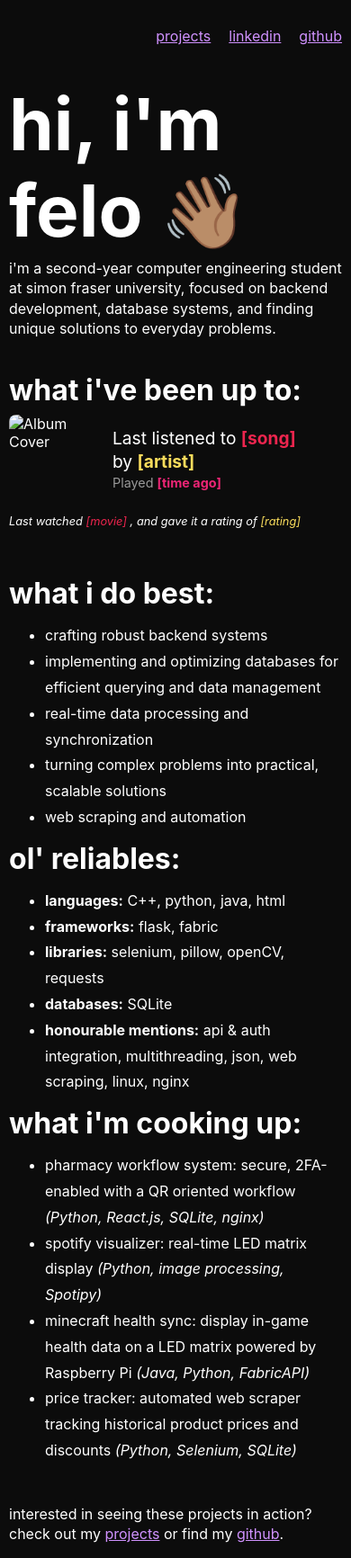
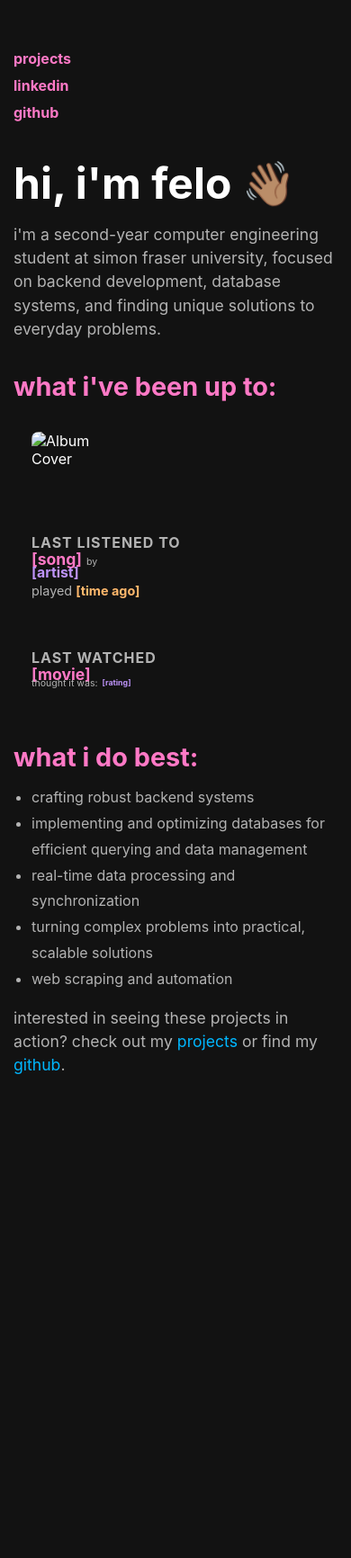
Before and after one commit to felomousa/felomousa.github.io, a Jekyll site: the page index.html, which Jekyll copies as it is, in a window 390 px wide. Shown: the whole page at 90% size. Built offline with Jekyll 4.4.1, drawn with Linux system fonts in a browser that asks for light colours; after the commit the page ends 1228 px from its top, so only the background shows below that.

Commit message:
mobile support

```diff
--- a/index.html
+++ b/index.html
@@ -3,6 +3,7 @@
 
 <head>
     <meta charset="UTF-8">
+    <meta name="viewport" content="width=device-width, initial-scale=1.0">
     <title>fgm</title>
     <link rel="preconnect" href="https://fonts.googleapis.com">
     <link rel="stylesheet" href="style.css">
@@ -17,40 +18,37 @@
         </nav>
         <section id="about">
             <br> <br>
-            <h1>hi, i'm felo 👋🏽</h1>
-            <p>i'm a second-year computer engineering student at simon fraser university, focused on backend development, database systems, and finding unique solutions to everyday problems.</p><br>
+            <h1><span class="highlight" style="color:white">hi, i'm</span> felo 👋🏽</h1>
+            <p>i'm a second-year computer engineering student at simon fraser university, focused on backend development, database systems, and finding unique solutions to everyday problems.</p>
 
 
             <h2>what i've been up to:</h2>
-            <section id="spotify-status">
-                <div class="spotify-card" style="margin-top: -5px; display: flex; align-items: center;">
-                    <img id="album-cover" src="" alt="Album Cover" style="width: 100px; height: 100px; border-radius: 8px; margin-right: 15px;">
-                    <div>
-                        <p style="margin: 0; font-size: 1.2em;">
-                            Last listened to <span id="song-name" style="color: #ED254E; font-weight: bold;">[song]</span> <br>
-                            by <span id="artist-name" style="color: #F9DC5C; font-weight: bold;">[artist]</span>
-                        </p>
-                        <p style="margin: 0; font-size: 0.9em; color: #999;">
-                            Played <span id="time-ago" style="color: #ed2575; font-weight: bold;">[time ago]</span>
-                        </p>
-                    </div>
+            <br>
+            <section id="spotify-status" class="media-card spotify-card">
+                <img id="album-cover" src="" alt="Album Cover" class="media-image">
+                <div class="media-content">
+                    <h3 class="media-title">last listened to</h3>
+                    <p class="song-info">
+                        <span id="song-name" class="highlight-primary">[song]</span>
+                        <span class="by">by</span><br>
+                        <span id="artist-name" class="highlight-secondary">[artist]</span>
+                    </p>
+                    <p class="time-info">
+                        played <span id="time-ago" class="highlight-tertiary">[time ago]</span>
+                    </p>
                 </div>
             </section>
 
-
-            <section id="netflix-status">
-                <div class="netflix-card" style="border-radius: 12px; margin-top: 10px; display: flex; align-items: center;">
-                    <div>
-                        <p style="margin: 0; font-size: 0.8em;font-style:italic;">
-                            Last watched <span id="netflix-title" style="color: #ED254E;">[movie]</span>
-                            , and gave it a rating of <span id="netflix-rating" style="color: #F9DC5C;">[rating]</span>
-                        </p>
-                    </div>
+            <section id="netflix-status" class="media-card netflix-card">
+                <div class="media-content">
+                    <h3 class="media-title">last watched</h3>
+                    <p class="movie-info">
+                        <span id="netflix-title" class="highlight-primary">[movie]</span><br>
+                        <span id="rating-text">thought it was:</span>
+                        <span id="netflix-rating" class="highlight-secondary">[rating]</span>
+                    </p>
                 </div>
             </section>
-
-            <br><br>
-
             <h2>what i do best:</h2>
             <ul>
                 <li>crafting robust backend systems</li>
@@ -60,24 +58,10 @@
                 <li>web scraping and automation</li>
             </ul>
 
-            <h2>ol' reliables:</h2>
-            <ul>
-                <li><strong>languages:</strong> C++, python, java, html</li>
-                <li><strong>frameworks:</strong> flask, fabric</li>
-                <li><strong>libraries:</strong> selenium, pillow, openCV, requests</li>
-                <li><strong>databases:</strong> SQLite</li>
-                <li><strong>honourable mentions:</strong> api & auth integration, multithreading, json, web scraping, linux, nginx</li>
+
             </ul>
 
-            <h2>what i'm cooking up:</h2>
-            <ul>
-                <li>pharmacy workflow system: secure, 2FA-enabled with a QR oriented workflow <i>(Python, React.js, SQLite, nginx)</i></li>
-                <li>spotify visualizer: real-time LED matrix display <i>(Python, image processing, Spotipy)</i></li>
-                <li>minecraft health sync: display in-game health data on a LED matrix powered by Raspberry Pi <i>(Java, Python, FabricAPI)</i></li>
-                <li>price tracker: automated web scraper tracking historical product prices and discounts <i>(Python, Selenium, SQLite)</i></li>
-            </ul>
-
-            <br><br><p>interested in seeing these projects in action? check out my <a href="projects.html">projects</a> or find my <a href="https://github.com/felomousa/" target="_blank">github</a>.</p>
+            <p>interested in seeing these projects in action? check out my <a href="projects.html">projects</a> or find my <a href="https://github.com/felomousa/" target="_blank">github</a>.</p>
 
         </section>
     </div>
--- a/script.js
+++ b/script.js
@@ -1,9 +1,19 @@
-// Helper function to calculate time ago
+function isMobile() {
+    return /Android|webOS|iPhone|iPad|iPod|BlackBerry|IEMobile|Opera Mini/i.test(navigator.userAgent);
+}
+
+function redirectToMobile() {
+    if (isMobile() && !window.location.href.includes('mobile-index.html')) {
+        window.location.href = 'mobile-index.html';
+    }
+}
+
+redirectToMobile();
+
 function timeAgo(date) {
     const now = new Date();
     const timePlayed = new Date(date);
-    const diff = Math.abs(now - timePlayed); // Difference in milliseconds
-
+    const diff = Math.abs(now - timePlayed);
     const minutes = Math.floor(diff / (1000 * 60));
     const hours = Math.floor(diff / (1000 * 60 * 60));
 
@@ -16,18 +26,14 @@ function timeAgo(date) {
     }
 }
 
-// Fetch data from the Spotify API
 fetch('https://callback.felomousa.com/spotify')
     .then(response => response.json())
     .then(data => {
-        // Update album cover
         document.getElementById('album-cover').src = data.album_cover_url;
 
-        // Update song name, artist name, and album name
         document.getElementById('song-name').textContent = data.song_name;
         document.getElementById('artist-name').textContent = data.artist_name;
 
-        // Calculate and update time played
         document.getElementById('time-ago').textContent = timeAgo(data.time_played);
     })
     .catch(error => {
@@ -35,11 +41,9 @@ fetch('https://callback.felomousa.com/spotify')
     });
 
 
-// Fetch data from the Netflix (Letterboxd) API
 fetch('https://callback.felomousa.com/netflix')
     .then(response => response.json())
     .then(data => {
-        // Update movie title and rating
         document.getElementById('netflix-title').textContent = data.title;
         document.getElementById('netflix-rating').textContent = data.rating;
     })
--- a/style.css
+++ b/style.css
@@ -1,190 +1,220 @@
+:root {
+    --bg-color: #121212;
+    --bg-gradient-start: #1e1e1e;
+    --bg-gradient-end: #2d2d2d;
+    --text-primary: #ffffff;
+    --text-secondary: #b3b3b3;
+    --accent-primary: #ff79c6;
+    /* Changed from green to pink */
+    --accent-secondary: #bd93f9;
+    /* Changed to purple */
+    --accent-tertiary: #ffb86c;
+    --hover-color: #8be9fd;
+    --link-color: #00b7ff;
+    --link-hover-color: #ff79c6;
+}
+
 body {
-    background-color: #0c0c0c;
-    color: #ffffff;
+    background-color: var(--bg-color);
+    color: var(--text-primary);
     font-family: 'Inter', Arial, sans-serif;
     margin: 0;
     padding: 0;
 }
 
-html,
-body,
-div,
-span,
-applet,
-object,
-iframe,
-h1,
-h2,
-h3,
-h4,
-p,
-blockquote,
-pre,
-a,
-abbr,
-acronym,
-address,
-big,
-cite,
-code,
-del,
-dfn,
-em,
-img,
-ins,
-kbd,
-q,
-s,
-samp,
-small,
-strong,
-sub,
-sup,
-tt,
-var,
-b,
-u,
-i,
-center,
-dl,
-dt,
-dd,
-ol,
-ul,
-li,
-fieldset,
-form,
-label,
-legend {
-    margin: 0;
-    padding: 0;
-    border: 0;
-}
-
-
-ul,
-ol {
-    margin: 0 0 0 20px;
-    padding: 0;
-}
-
-li {
-    margin-left: 20px;
-    list-style-position: outside;
-    list-style-type: disc;
-    line-height: 1.8;
-}
-
 .container {
     max-width: 750px;
     margin: 0 auto;
-    padding: 10px;
     text-align: left;
+    padding: 20px;
 }
 
-a {
-    color: #d092ff;
-    text-decoration: none;
-    text-decoration: underline;
+nav {
+    display: flex;
+    justify-content: flex-end;
+    gap: 20px;
+    margin-top: 40px;
 }
 
-a:hover {
-    text-decoration: underline;
-    color: #ff3939;
+nav a {
+    color: var(--accent-primary);
+    text-decoration: none;
+    font-weight: bold;
+    transition: color 0.3s ease;
+}
+
+nav a:hover {
+    color: var(--hover-color);
 }
 
 h1,
 h2,
-h3,
-h4 {
-    color: #ffffff;
-    font-family: 'Inter', Arial, sans-serif;
+h3 {
+    color: var(--text-primary);
     margin: 0;
 }
 
 h1 {
     font-size: 5em;
     line-height: 1.2;
+    margin-bottom: 10px;
+}
+
+h1 .highlight {
+    color: var(--accent-secondary);
 }
 
 h2 {
-    font-size: 2em;
-    line-height: 2;
-}
-
-h3 {
-    font-size: 2em;
-}
-
-h4 {
-    font-size: 1em;
+    font-size: 2.5em;
+    line-height: 1.4;
+    color: var(--accent-primary);
+    margin-top: 30px;
 }
 
 p {
-    font-size: 1em;
-    line-height: 1.4;
-    margin: 5px 0;
+    font-size: 1.1em;
+    line-height: 1.5;
+    margin: 15px 0;
+    color: var(--text-secondary);
 }
 
-nav {
-    display: flex;
-    justify-content: flex-end;
-    gap: 20px;
-    margin-top: 20px;
-    font-family: 'Inter', Arial, sans-serif;
+ul {
+    list-style-type: disc;
+    padding-left: 20px;
+    margin-top: 10px;
 }
 
-.project-list,
-.subproject-list {
-    list-style-type: none;
-    padding: 0;
-    margin: 0;
+li {
+    line-height: 1.8;
+    color: var(--text-secondary);
 }
 
-.project-item {
-    margin-bottom: 40px;
+a {
+    color: var(--link-color);
+    text-decoration: none;
+    position: relative;
+    transition: color 0.3s ease;
 }
 
-.subproject-item {
-    margin-bottom: 10px;
+a:hover {
+    color: var(--link-hover-color);
 }
 
-.project-description,
-.subproject-description {
+.media-card {
+    padding: 20px;
+    margin-bottom: -20px;
+    margin-top: -10px;
+    display: flex;
+    align-items: center;
+}
+
+.media-image {
+    width: 150px;
+    height: 150px;
+    border-radius: 8px;
+    margin-right: 20px;
+}
+
+.media-content {
+    overflow: hidden;
+}
+
+.media-title {
+    font-size: 1.0em;
+    text-transform: uppercase;
+    letter-spacing: 1px;
+    color: var(--text-secondary);
+    margin-bottom: -8px;
+    margin-top: 18px;
+}
+
+#artist-name {
+    display: inline-block;
+    position: relative;
+    top: -10px;
+    font-size: 0.9em;
+}
+
+#netflix-rating {
+    display: inline-block;
+    position: relative;
+    font-size: 0.5em;
+    top: -18px;
+}
+
+#rating-text {
+    display: inline-block;
+    position: relative;
+    font-size: 0.6em;
+    color: var(--text-secondary);
+    top: -17px;
+}
+
+.song-info,
+.movie-info {
+    font-size: 1.8em;
     margin: 5px 0;
-    font-size: 0.9em;
     line-height: 1.4;
 }
 
-.subproject-gif {
-    margin-top: 5px;
+.highlight-primary {
+    color: var(--accent-primary);
+    font-weight: bold;
 }
 
-.subproject-gif img {
-    height: 3em;
-    border: 1px solid #ccc;
+.highlight-secondary {
+    color: var(--accent-secondary);
+    font-weight: bold;
 }
 
-.project-description a,
-.subproject-description a {
-    color: #ff9c39;
-    text-decoration: none;
+.highlight-tertiary {
+    color: var(--accent-tertiary);
+    font-weight: bold;
 }
 
-.project-description a:hover,
-.subproject-description a:hover {
-    text-decoration: underline;
-    color: #ff3939;
+.by {
+    font-size: 0.6em;
+    color: var(--text-secondary);
 }
 
-.project-description ul,
-.subproject-description ul {
-    margin: 5px 0 5px 20px;
-    padding: 0;
-    list-style-type: disc;
+.time-info {
+    font-size: 0.9em;
+    color: var(--text-secondary);
+    margin-top: -18px;
 }
 
-.project-description li,
-.subproject-description li {
-    margin-bottom: -5px;
+@media (max-width: 600px) {
+    h1 {
+        font-size: 3em;
+    }
+
+    h2 {
+        font-size: 1.8em;
+    }
+
+    .container {
+        padding: 15px;
+    }
+
+    .media-card {
+        flex-direction: column;
+        align-items: flex-start;
+    }
+
+    .media-image {
+        width: 80px;
+        height: 80px;
+        margin-bottom: 15px;
+    }
+
+    .song-info,
+    .movie-info {
+        font-size: 1.1em;
+    }
+
+    nav {
+        flex-direction: column;
+        align-items: flex-start;
+        gap: 10px;
+    }
 }
```
Also changed, not shown: mobile-index.html (added, +69 -0 lines), mobile-style.css (added, +187 -0 lines), projects.html (+12 -0 lines), 1 other file.
